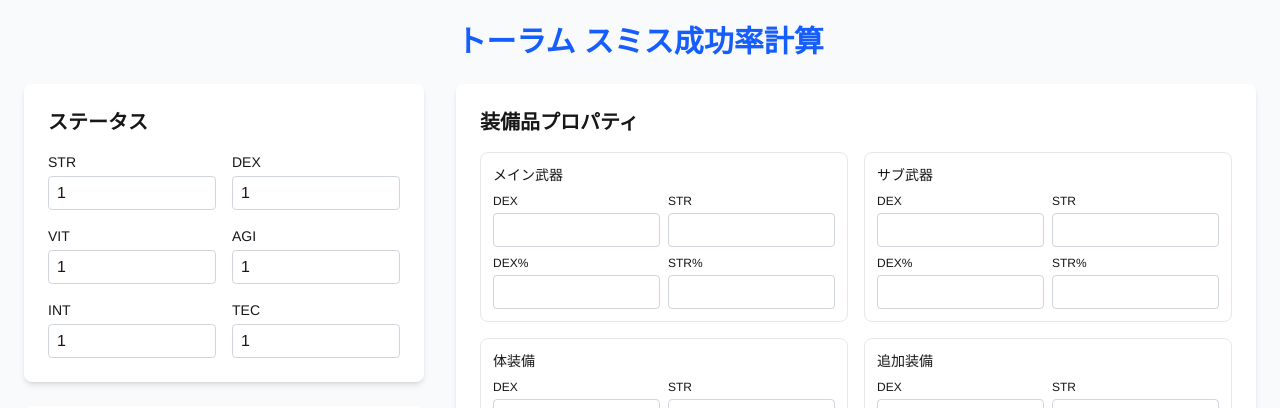
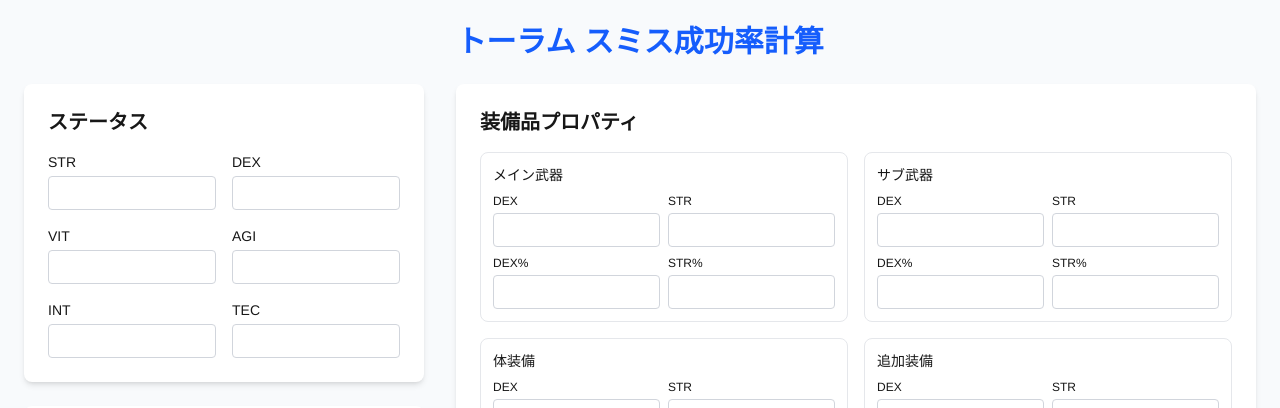
Before and after one commit to nukko-wq/toram-smith-calculator, a Next.js app: page / in a window 1280 px wide. Shown: the top 408 px of the page. Built offline with nearby package versions, Linux system fonts and the light colour scheme.

Commit message:
ステータスの各項目で空を許可

```diff
--- a/components/SmithCalculator.tsx
+++ b/components/SmithCalculator.tsx
@@ -20,12 +20,12 @@ const equipmentTypes: EquipmentType[] = [
 
 const defaultInput: SmithingInput = {
   characterStats: {
-    str: 1,
-    dex: 1,
-    vit: 1,
-    agi: 1,
-    int: 1,
-    tec: 1,
+    str: undefined,
+    dex: undefined,
+    vit: undefined,
+    agi: undefined,
+    int: undefined,
+    tec: undefined,
   },
   equipment: {
     main: { dex: undefined, dexPercent: undefined, str: undefined, strPercent: undefined },
@@ -56,12 +56,12 @@ export default function SmithCalculator() {
 
   const result = calculateSmithing(input);
 
-  const updateCharacterStat = (stat: keyof typeof input.characterStats, value: number) => {
+  const updateCharacterStat = (stat: keyof typeof input.characterStats, value: number | undefined) => {
     setInput(prev => ({
       ...prev,
       characterStats: {
         ...prev.characterStats,
-        [stat]: Math.max(1, Math.min(999, value)),
+        [stat]: value === undefined ? undefined : Math.max(1, Math.min(999, value)),
       },
     }));
   };
@@ -123,17 +123,25 @@ export default function SmithCalculator() {
           <div className="bg-white p-6 rounded-lg shadow-md">
             <h2 className="text-xl font-semibold mb-4">ステータス</h2>
             <div className="grid grid-cols-2 gap-4">
-              {Object.entries(input.characterStats).map(([stat, value]) => (
+              {(['str', 'dex', 'vit', 'agi', 'int', 'tec'] as const).map((stat) => (
                 <div key={stat}>
                   <label className="block text-sm font-medium mb-1">
                     {stat.toUpperCase()}
                   </label>
                   <input
                     type="number"
-                    min="1"
+                    min="0"
                     max="999"
-                    value={value}
-                    onChange={(e) => updateCharacterStat(stat as keyof typeof input.characterStats, parseInt(e.target.value) || 1)}
+                    value={input.characterStats[stat] ?? ''}
+                    onChange={(e) => {
+                      const value = e.target.value;
+                      if (value === '') {
+                        updateCharacterStat(stat, undefined);
+                      } else {
+                        const numValue = parseInt(value);
+                        updateCharacterStat(stat, isNaN(numValue) ? 1 : numValue);
+                      }
+                    }}
                     className="w-full px-2 py-1 border border-gray-300 rounded outline-blue-500"
                   />
                 </div>
--- a/lib/calculations.ts
+++ b/lib/calculations.ts
@@ -33,7 +33,7 @@ function calculateTotalStr(input: SmithingInput): number {
     (equipment.fashion.strPercent ?? 0);
 
   // 総STR = INT(基礎STR × (1 + STR%/100)) + STR固定値
-  return intFloor(characterStats.str * (1 + strPercent / 100)) + strFixed;
+  return intFloor((characterStats.str ?? 1) * (1 + strPercent / 100)) + strFixed;
 }
 
 /**
@@ -62,7 +62,7 @@ function calculateTotalDex(input: SmithingInput): number {
     (equipment.fashion.dexPercent ?? 0);
 
   // 総DEX = INT(基礎DEX × (1 + DEX%/100)) + DEX固定値
-  return intFloor(characterStats.dex * (1 + dexPercent / 100)) + dexFixed;
+  return intFloor((characterStats.dex ?? 1) * (1 + dexPercent / 100)) + dexFixed;
 }
 
 /**
@@ -75,7 +75,7 @@ function calculateSuccessRate(input: SmithingInput, totalStr: number, totalDex:
   const successRate =
     10 +
     (smithProficiency ?? 0) +
-    characterStats.tec / 2 +
+    (characterStats.tec ?? 1) / 2 +
     totalDex / 6 -
     (difficulty ?? 0) +
     totalStr / 10;
@@ -90,25 +90,25 @@ function calculateSuccessRate(input: SmithingInput, totalStr: number, totalDex:
 function calculateBasePotentialIncrease(equipmentType: EquipmentType, stats: CharacterStats): number {
   switch (equipmentType) {
     case '片手剣':
-      return (stats.str + stats.dex) / 20;
+      return ((stats.str ?? 1) + (stats.dex ?? 1)) / 20;
     case '両手剣':
-      return stats.str / 10;
+      return (stats.str ?? 1) / 10;
     case '弓':
-      return (stats.str + stats.dex) / 20;
+      return ((stats.str ?? 1) + (stats.dex ?? 1)) / 20;
     case '自動弓':
-      return stats.dex / 10;
+      return (stats.dex ?? 1) / 10;
     case '杖':
-      return stats.int / 10;
+      return (stats.int ?? 1) / 10;
     case '魔道具':
-      return (stats.int + stats.agi) / 20;
+      return ((stats.int ?? 1) + (stats.agi ?? 1)) / 20;
     case '手甲':
-      return stats.agi / 10;
+      return (stats.agi ?? 1) / 10;
     case '旋風槍':
-      return (stats.str + stats.agi) / 20;
+      return ((stats.str ?? 1) + (stats.agi ?? 1)) / 20;
     case '抜刀剣':
-      return (stats.dex + stats.agi) / 20;
+      return ((stats.dex ?? 1) + (stats.agi ?? 1)) / 20;
     case '体防具':
-      return stats.vit / 10;
+      return (stats.vit ?? 1) / 10;
     default:
       return 0;
   }
```
Also changed, not shown: lib/types.ts (+6 -6 lines).
